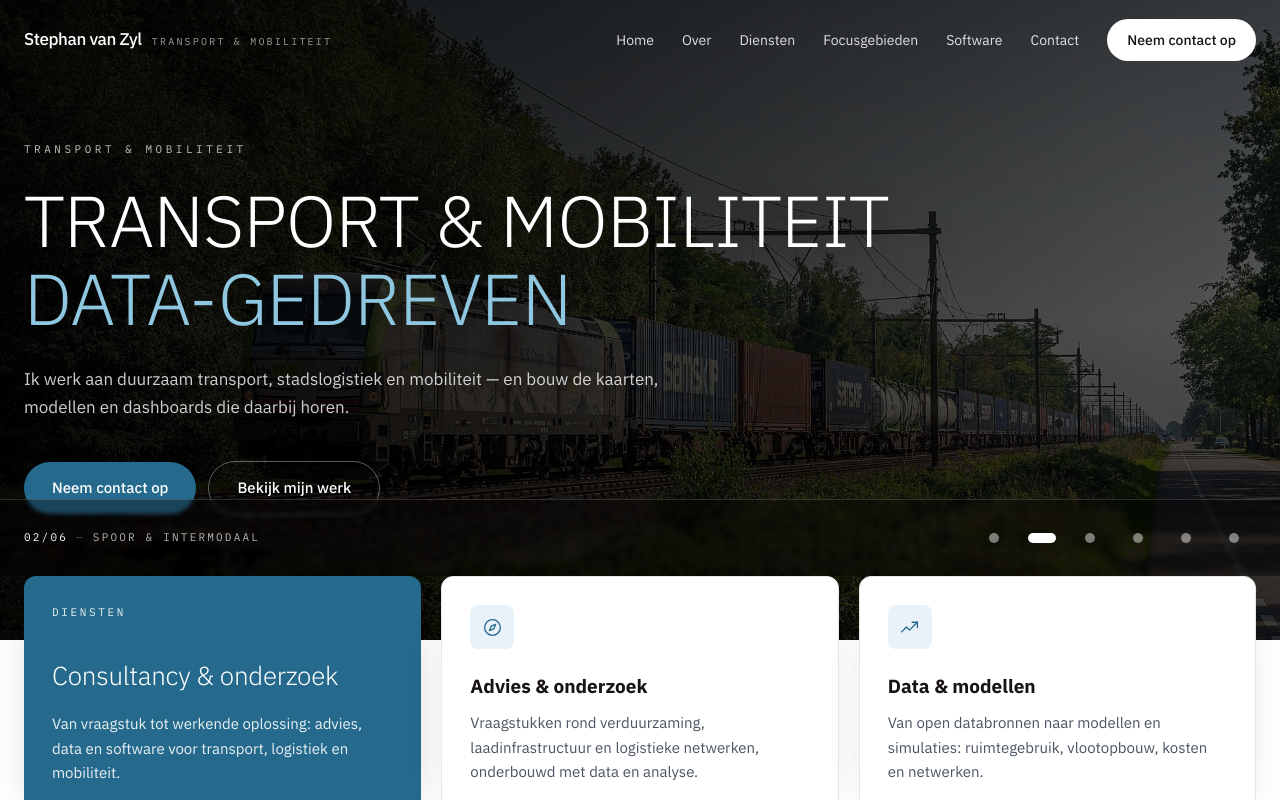
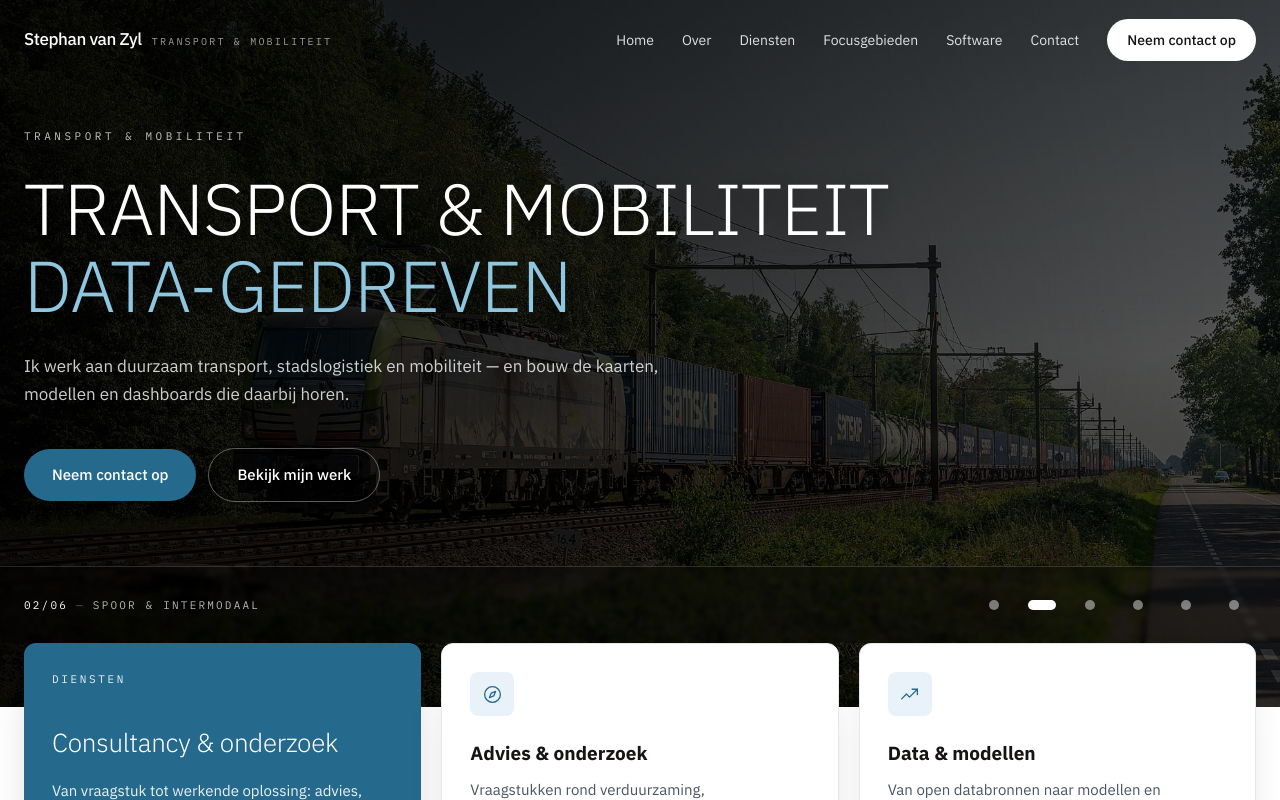
Before and after one commit to psvanzyl/stephan-vanzyl, a Next.js app: page / in a window 1280 px wide. Shown: the top 800 px of the page. Built offline with nearby package versions, Linux system fonts and the light colour scheme.

Commit message:
Hero: captionstrip als flexkind onderaan i.p.v. absolute laag - op vensters korter dan ~768px lag hij over de CTA-knoppen heen

```diff
--- a/src/components/Hero.tsx
+++ b/src/components/Hero.tsx
@@ -13,6 +13,11 @@ const INTERVAL = 6000;
  * Opbouw volgt het voorbeeld: min-h-[80vh], volledig beeldvullende foto's via
  * next/image (met srcset, dus ook een kleine variant op mobiel) en een lichte
  * h1 van 72px.
+ *
+ * LET OP: de captionstrip is bewust GEEN absolute laag. Als laag op bottom-16
+ * liep hij op vensters korter dan ~768px over de CTA's heen (de hero wordt dan
+ * door de inhoud bepaald in plaats van door 80vh). Nu is hij een flexkind
+ * onderaan, met mb-16 zodat de dienstenkaarten (-mt-16) er nog in vallen.
  */
 export function Hero() {
   const slides = site.hero.slides;
@@ -28,7 +33,7 @@ export function Hero() {
   return (
     <section
       id="page-top"
-      className="relative isolate flex min-h-[80vh] items-center overflow-hidden bg-night text-white"
+      className="relative isolate flex min-h-[80vh] flex-col overflow-hidden bg-night text-white"
       onMouseEnter={() => setPaused(true)}
       onMouseLeave={() => setPaused(false)}
     >
@@ -53,7 +58,7 @@ export function Hero() {
       <div className="absolute inset-0 bg-gradient-to-b from-black/70 via-black/55 to-black/70" />
       <div className="absolute inset-0 bg-gradient-to-r from-black/70 via-black/35 to-transparent" />
 
-      <div className="relative z-10 mx-auto w-full max-w-[1280px] px-6 pt-32 pb-48 lg:pb-28">
+      <div className="relative z-10 mx-auto flex w-full max-w-[1280px] flex-1 flex-col justify-center px-6 pt-32 pb-16">
         <p className="font-mono text-[11px] uppercase tracking-[0.32em] text-white/75 [text-shadow:0_1px_14px_rgba(0,0,0,0.5)]">
           {site.hero.kicker}
         </p>
@@ -85,7 +90,7 @@ export function Hero() {
       </div>
 
       {/* Roterende beelden: bedienbaar, en het label vertelt wat je ziet. */}
-      <div className="absolute inset-x-0 bottom-16 z-10 border-t border-white/15 bg-black/35 backdrop-blur-[2px]">
+      <div className="relative z-10 mb-16 border-t border-white/15 bg-black/35 backdrop-blur-[2px]">
         <div className="mx-auto flex max-w-[1280px] flex-wrap items-center justify-between gap-4 px-6 py-4">
           <p className="font-mono text-[11px] uppercase tracking-[0.2em] text-white/70">
             <span className="text-white">
```
